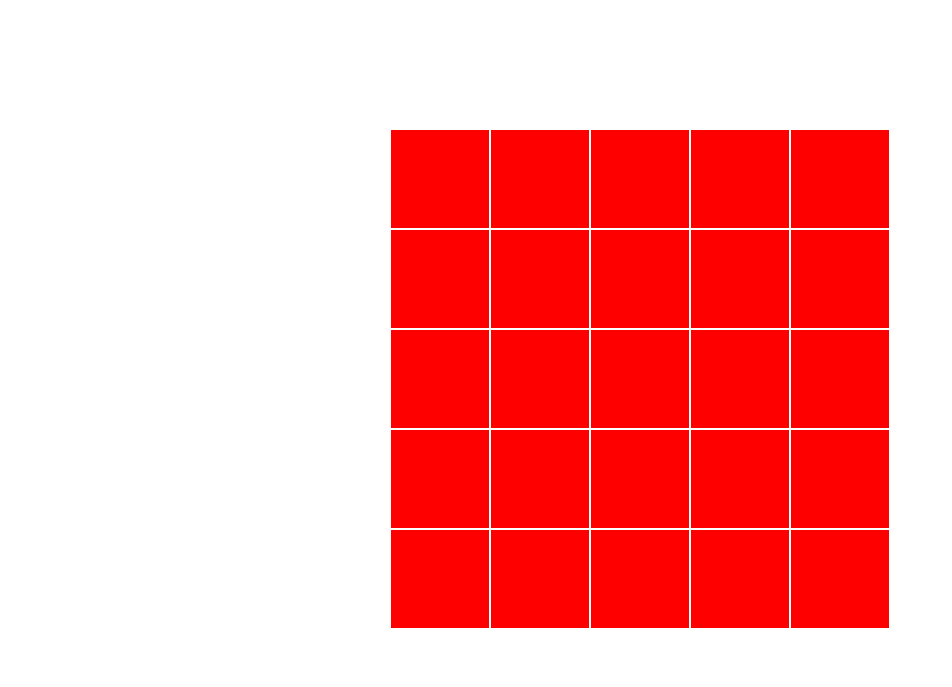
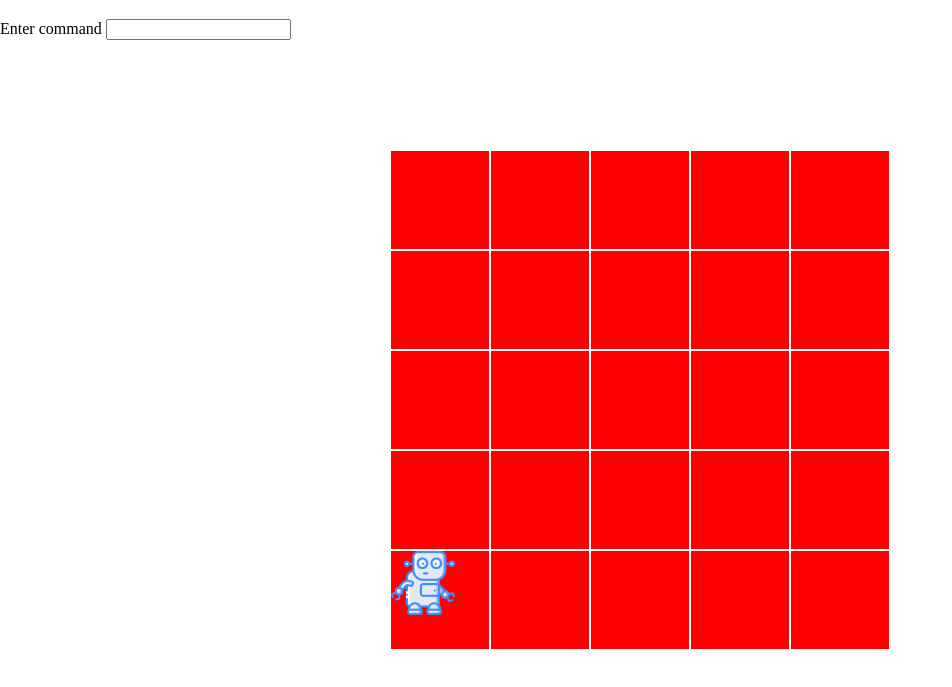
Before and after one commit to HORACINIS/robot-game-challenge, a plain HTML site: page index.html in a window 1280 px wide. Shown: the part 61-748 px from the top of the page, without its empty margins (0-952 px from the left). Drawn offline with Linux system fonts and the light colour scheme.

Commit message:
Placed robot in the origin (0,0) for testing

```diff
--- a/index.html
+++ b/index.html
@@ -12,6 +12,15 @@
 
 <body>
   <h1>The robot challenge</h1>
+
+  <div>
+    <form>
+      <lable>Enter command</lable>
+      <input type="text">
+    </form>
+  </div>
+
+  <!-- <img src="./robot/robot_right.png" > -->
 
   <div class="table-surface" id="table-surface">
     <div class="unit"></div>
--- a/script.js
+++ b/script.js
@@ -1,3 +1,13 @@
 'use strict'
 
 console.log('Conected')
+
+const robot = document.createElement('img');
+robot.src = './robot/robot_right.png'; //robot facing will be dynamic
+
+// document.querySelector('form').appendChild(robot)
+
+
+let tableUnits = document.querySelectorAll('.unit')
+console.log(tableUnits)
+tableUnits[20].appendChild(robot);
```
